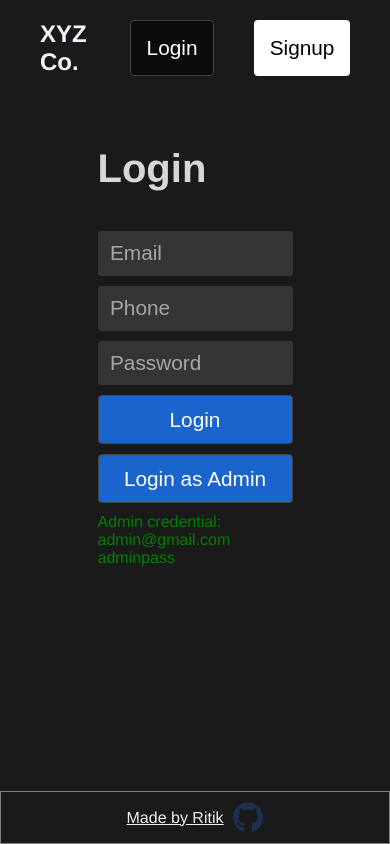
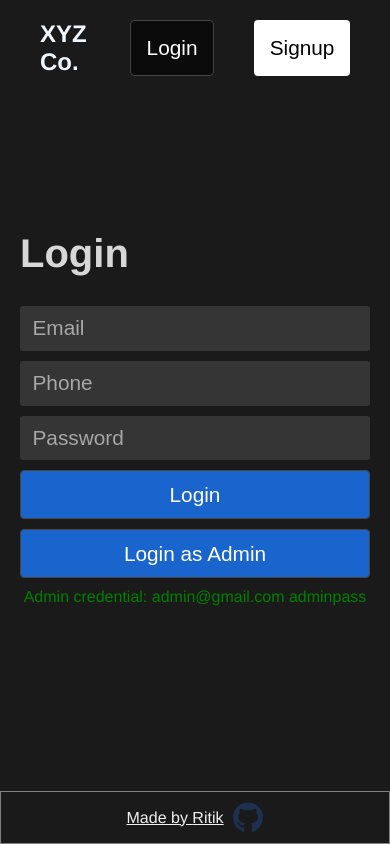
Before and after one commit to ritik48/MERN-FRONTEND, a React (Create React App) app: page /login in a window 390 px wide. Built offline with nearby package versions, Linux system fonts and the light colour scheme; no server answers.

Commit message:
made responsive

```diff
--- a/src/index.css
+++ b/src/index.css
@@ -8,9 +8,16 @@ body {
     background-color: rgb(26, 26, 26);
 }
 
+#root {
+    display: flex;
+    flex-direction: column;
+    min-height: 100vh;
+
+    justify-content: space-between;
+}
+
 .container {
     max-width: 1100px;
-    /* border: 1px solid red; */
 
     margin: 0 auto;
 }
@@ -121,12 +128,10 @@ h2.brand {
 /* ============ Signup =========== */
 
 .signup {
-    margin-top: 50px;
+    margin-top: -50px;
 }
 
 .signup-content {
-    /* border: 1px solid red; */
-
     margin: 0 auto;
 
     width: 50%;
@@ -144,7 +149,7 @@ h2.brand {
     font-size: 2.5rem;
     color: rgb(215, 215, 215);
 
-    margin-bottom: 30px;
+    margin-bottom: 20px;
 }
 
 .signup input {
@@ -283,7 +288,6 @@ h2.brand {
 /* ================ user list ================ */
 
 .userlist-content {
-    border: 1px solid red;
 }
 
 .user-item {
@@ -295,7 +299,6 @@ h2.brand {
     color: aliceblue;
     font-size: 1.3rem;
 }
-
 
 /* ============ loading ============  */
 /*
@@ -339,14 +342,12 @@ h2.brand {
     transform: translate(-50%, -50%);
 }
 
-
-
 .footer-content {
     color: rgb(241, 240, 240);
-    position: absolute;
+    /* position: absolute;
     bottom: 0;
     left: 0;
-    right: 0;
+    right: 0; */
 
     display: flex;
     justify-content: center;
@@ -355,7 +356,34 @@ h2.brand {
     border: 0.8px solid grey;
 
     padding: 10px;
+    margin-top: auto !important;
 }
 .gicon {
     width: 30px;
 }
+
+@media screen and (max-width: 700px) {
+    .signup-content {
+        width: 100%;
+    }
+}
+
+@media screen and (max-width: 370px) {
+    .signup-content {
+        width: 80%;
+    }
+
+    button {
+        border: none;
+        outline: none;
+
+        font-size: 1rem;
+        padding: 0.25em 0.75em;
+        cursor: pointer;
+
+        border-radius: 4px;
+    }
+    h2.brand {
+        font-size: 1.2rem;
+    }
+}
```
Lines whose indentation alone changed are shown as unchanged.
